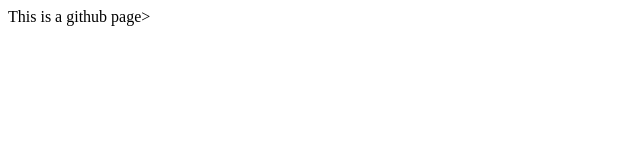
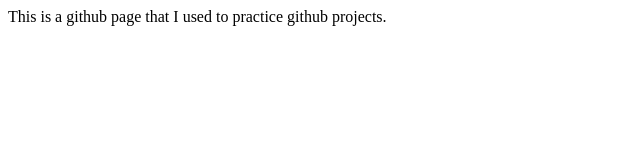
Before and after one commit to Manish2061/Manish2061.github.io, a plain HTML site: page index.html in a window 1280 px wide. Shown: the whole page, without its empty margins (0-640 px from the left). Drawn offline with Linux system fonts and the light colour scheme.

Commit message:
Update index.html

```diff
--- a/index.html
+++ b/index.html
@@ -3,6 +3,6 @@
 
  </head>
   <body>
-    <p> This is a github page></p>
+    <p> This is a github page that I used to practice github projects.</p>
   </body>
 </html>
```
